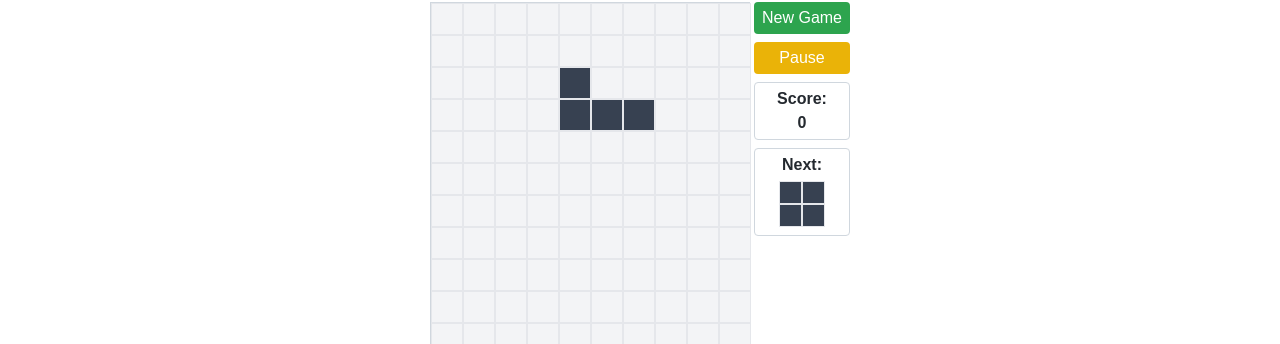
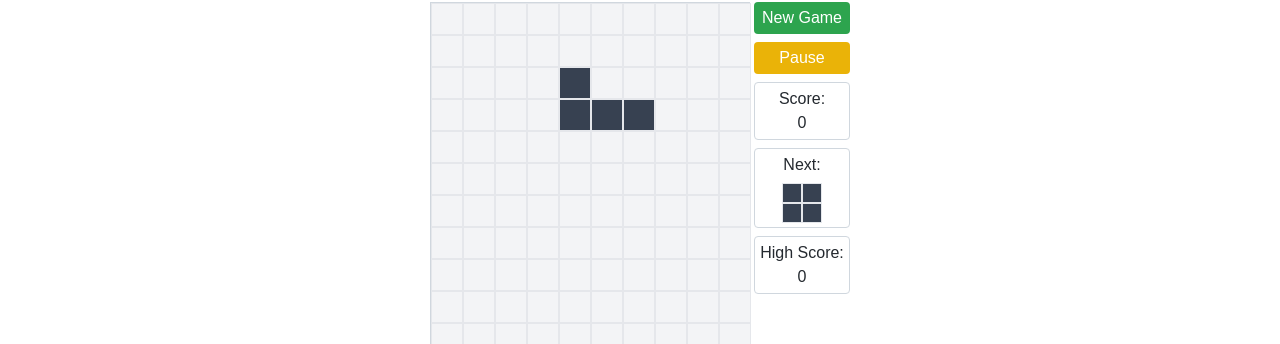
Before and after one commit to muzabol2/tetris, a Next.js app: page / in a window 1280 px wide. Both pictures are taken after a click on the button "New Game". Shown: the part 110-454 px from the top of the page. Built offline with nearby package versions, Linux system fonts and the light colour scheme.

Commit message:
Feature: high score in localStore (#3)

```diff
--- a/src/app/page.tsx
+++ b/src/app/page.tsx
@@ -4,7 +4,7 @@ import { useIsMobile, useTetris } from "@/hooks";
 
 const Home = () => {
   const {
-    consts: { grid, currentPiece, nextPiece, gameStatus, score },
+    consts: { grid, currentPiece, nextPiece, gameStatus, score, highScore },
     funcs: { newGame, pauseGame, resumeGame, movePiece, movePieceDown, hardDrop, rotatePiece },
   } = useTetris();
   const isMobile = useIsMobile();
@@ -15,6 +15,7 @@ const Home = () => {
         <GameBoard grid={grid} currentPiece={currentPiece} gameStatus={gameStatus} />
         <GameMenu
           score={score}
+          highScore={highScore}
           gameStatus={gameStatus}
           nextPiece={nextPiece}
           newGame={newGame}
--- a/src/components/game/GameMenu.tsx
+++ b/src/components/game/GameMenu.tsx
@@ -1,9 +1,10 @@
-import type { Piece } from "@/types";
-import { GameStatus } from "@/types";
+"use client";
+import { GameStatus, type Piece } from "@/types";
 import { NextPiece } from "./NextPiece";
 
 type Props = {
   score: number;
+  highScore: number;
   gameStatus: GameStatus;
   nextPiece: Piece | null;
   newGame: () => void;
@@ -11,7 +12,7 @@ type Props = {
   resumeGame: () => void;
 };
 
-const GameMenu = ({ score, gameStatus, nextPiece, newGame, pauseGame, resumeGame }: Props) => (
+const GameMenu = ({ score, highScore, gameStatus, nextPiece, newGame, pauseGame, resumeGame }: Props) => (
   <div className="flex flex-col items-center gap-2">
     <button onClick={newGame} className="w-24 rounded bg-buttonBg p-1 text-buttonText">
       New Game
@@ -29,12 +30,17 @@ const GameMenu = ({ score, gameStatus, nextPiece, newGame, pauseGame, resumeGame
         </button>
       ))}
 
-    <span className="flex w-24 flex-col items-center justify-center rounded border border-border p-1 font-semibold text-foreground">
+    <span className="flex w-24 flex-col items-center justify-center rounded border border-border p-1 text-foreground">
       <span>Score:</span>
       <span>{score}</span>
     </span>
 
     <NextPiece nextPiece={nextPiece} />
+
+    <span className="flex w-24 flex-col items-center justify-center rounded border border-border p-1 text-foreground">
+      <span>High Score:</span>
+      <span>{highScore}</span>
+    </span>
   </div>
 );
 
--- a/src/components/game/NextPiece.tsx
+++ b/src/components/game/NextPiece.tsx
@@ -1,5 +1,4 @@
 "use client";
-import { BLOCK_SIZE } from "@/constants";
 import type { Piece } from "@/types";
 
 type Props = {
@@ -10,20 +9,20 @@ const NextPiece = ({ nextPiece }: Props) => {
   if (!nextPiece) return null;
 
   return (
-    <div className="flex w-24 flex-col items-center justify-center gap-1 rounded border border-border p-1">
-      <span className="font-semibold text-foreground">Next:</span>
+    <div className="flex h-20 w-24 flex-col items-center justify-between rounded border border-border p-1">
+      <span className="text-foreground">Next:</span>
       <div
-        className="grid pb-1"
+        className="grid"
         style={{
-          gridTemplateColumns: `repeat(${nextPiece.shape[0].length}, ${BLOCK_SIZE - 2}px)`,
-          gridTemplateRows: `repeat(${nextPiece.shape.length}, ${BLOCK_SIZE - 2}px)`,
+          gridTemplateColumns: `repeat(${nextPiece.shape[0].length}, 20px)`,
+          gridTemplateRows: `repeat(${nextPiece.shape.length}, 20px)`,
         }}
       >
         {nextPiece.shape.map((row, rowIndex) =>
           row.map((cell, colIndex) => (
             <div
               key={`${rowIndex}-${colIndex}`}
-              className={`w-[${BLOCK_SIZE - 2}px] h-[${BLOCK_SIZE - 2}px] ${cell ? "border bg-gray-700" : "bg-transparent"}`}
+              className={`h-full w-full ${cell ? "border bg-gray-700" : "bg-transparent"}`}
             />
           ))
         )}
--- a/src/components/ui/Navbar.tsx
+++ b/src/components/ui/Navbar.tsx
@@ -1,7 +1,7 @@
 "use client";
 import { BuyMeACoffeeIcon, GithubIcon, LogoIcon } from "@/icons";
 import { ThemeSwitcher } from "./ThemeSwitcher";
-import { urls } from "@/constants";
+import { URLS } from "@/constants";
 
 const Navbar = () => (
   <header className="fixed left-0 right-0 top-0 z-50 flex w-full justify-center bg-header shadow-md transition-colors duration-200 dark:bg-header">
@@ -13,14 +13,14 @@ const Navbar = () => (
       <div className="flex items-center gap-4">
         <ThemeSwitcher />
         <a
-          href={urls.buyMeACoffee}
+          href={URLS.buyMeACoffee}
           target="_blank"
           rel="noopener noreferrer"
           className="inline-flex items-center rounded-lg bg-yellow-400 p-1 font-semibold text-black shadow transition-colors duration-200 hover:bg-yellow-500"
         >
           <BuyMeACoffeeIcon />
         </a>
-        <a href={urls.gitHub} target="_blank" rel="noopener noreferrer">
+        <a href={URLS.gitHub} target="_blank" rel="noopener noreferrer">
           <GithubIcon />
         </a>
       </div>
--- a/src/constants/index.ts
+++ b/src/constants/index.ts
@@ -2,6 +2,8 @@ const BLOCK_SIZE = 25;
 const COLS = 10;
 const ROWS = 20;
 
-export { BLOCK_SIZE, COLS, ROWS };
+const SCORE_INCREMENT = 1;
+
+export { BLOCK_SIZE, COLS, ROWS, SCORE_INCREMENT };
 export { SHAPES } from "./shapes";
-export { urls } from "./urls";
+export { URLS } from "./urls";
--- a/src/constants/urls.ts
+++ b/src/constants/urls.ts
@@ -1,6 +1,6 @@
-const urls = {
+const URLS = {
   gitHub: "https://github.com/muzabol2/tetris",
   buyMeACoffee: "https://www.buymeacoffee.com/muzabol2",
 };
 
-export { urls };
+export { URLS };
--- a/src/hooks/index.ts
+++ b/src/hooks/index.ts
@@ -1,3 +1,4 @@
 export * from "./useBlockSize";
+export * from "./useHighScore";
 export * from "./useIsMobile";
 export * from "./useTetris";
--- /dev/null
+++ b/src/hooks/useHighScore.ts
@@ -0,0 +1,35 @@
+"use client";
+import { useState, useEffect } from "react";
+
+const HIGH_SCORE_KEY = "high_score";
+
+const useHighScore = () => {
+  const [highScore, setHighScore] = useState<number>(0);
+
+  useEffect(() => {
+    if (typeof window !== "undefined") {
+      const storedHighScore = localStorage.getItem(HIGH_SCORE_KEY);
+
+      setHighScore(storedHighScore ? parseInt(storedHighScore, 10) : 0);
+    }
+  }, []);
+
+  const saveHighScore = (score: number) => {
+    if (typeof window !== "undefined") {
+      const currentHighScore = localStorage.getItem(HIGH_SCORE_KEY);
+      const highScoreNumber = currentHighScore ? parseInt(currentHighScore, 10) : 0;
+
+      console.log("Current High Score:", highScoreNumber);
+      console.log("New Score:", score);
+
+      if (score > highScoreNumber) {
+        localStorage.setItem(HIGH_SCORE_KEY, score.toString());
+        setHighScore(score);
+      }
+    }
+  };
+
+  return { highScore, saveHighScore };
+};
+
+export { useHighScore };
--- a/src/hooks/useTetris.ts
+++ b/src/hooks/useTetris.ts
@@ -2,9 +2,11 @@
 import { useState, useEffect, useCallback } from "react";
 import { getRandomPiece, isCollision } from "@/utils";
 import { GameStatus, type Piece } from "@/types";
-import { COLS, ROWS } from "@/constants";
+import { COLS, ROWS, SCORE_INCREMENT } from "@/constants";
+import { useHighScore } from "./useHighScore";
 
 const useTetris = () => {
+  const { highScore, saveHighScore } = useHighScore();
   const [grid, setGrid] = useState<number[][]>(Array.from({ length: ROWS }, () => Array(COLS).fill(0)));
   const [currentPiece, setCurrentPiece] = useState<Piece | null>(null);
   const [score, setScore] = useState<number>(0);
@@ -77,6 +79,7 @@ const useTetris = () => {
 
       if (isCollision(currentPiece, grid)) {
         setGameStatus(GameStatus.GAME_OVER);
+        saveHighScore(score);
       }
     }
   };
@@ -104,7 +107,7 @@ const useTetris = () => {
     if (linesCleared > 0) {
       newGrid.unshift(...Array.from({ length: linesCleared }, () => Array(COLS).fill(0)));
       setGrid(newGrid);
-      setScore((prev) => prev + linesCleared * 100);
+      setScore((prev) => prev + linesCleared * SCORE_INCREMENT);
     }
   };
 
@@ -168,7 +171,7 @@ const useTetris = () => {
   }, [handleKeyPress]);
 
   return {
-    consts: { grid, currentPiece, nextPiece, gameStatus, score },
+    consts: { grid, currentPiece, nextPiece, gameStatus, score, highScore },
     funcs: { newGame, pauseGame, resumeGame, movePiece, movePieceDown, hardDrop, rotatePiece },
   };
 };
```
